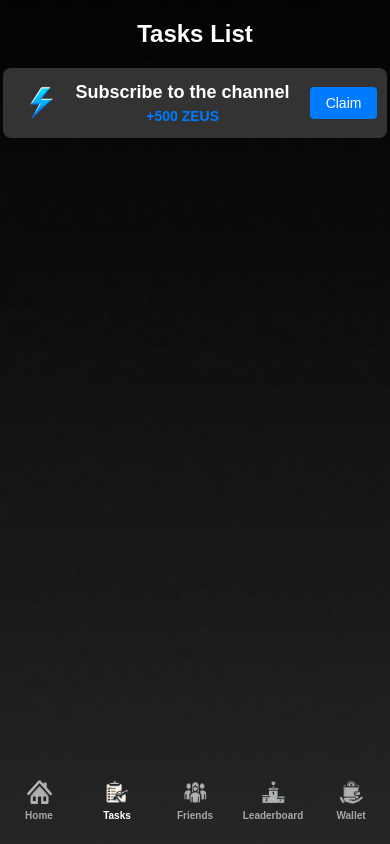
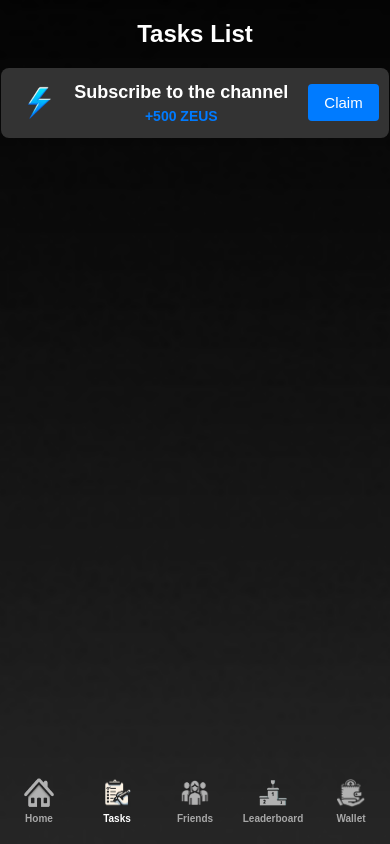
Before and after one commit to TipoIarik228/TipoIarik228.github.io, a plain HTML site: page index.html in a window 390 px wide. Both pictures are taken after a click on the button "Tasks". Drawn offline with Linux system fonts and the light colour scheme.

Commit message:
Add files via upload

```diff
--- a/index.html
+++ b/index.html
@@ -174,8 +174,8 @@
             }
 
             .claim-button {
-                padding: 8px 16px;
-                font-size: 14px;
+                padding: 10px 16px;
+                font-size: 15px;
             }
 
             .buttons {
@@ -183,13 +183,13 @@
             }
 
             .button {
-                width: 40px;
+                width: 60px;
                 height: 60px;
             }
 
             .button img {
-                width: 25px;
-                height: 25px;
+                width: 30px;
+                height: 30px;
             }
         }
     </style>
```
